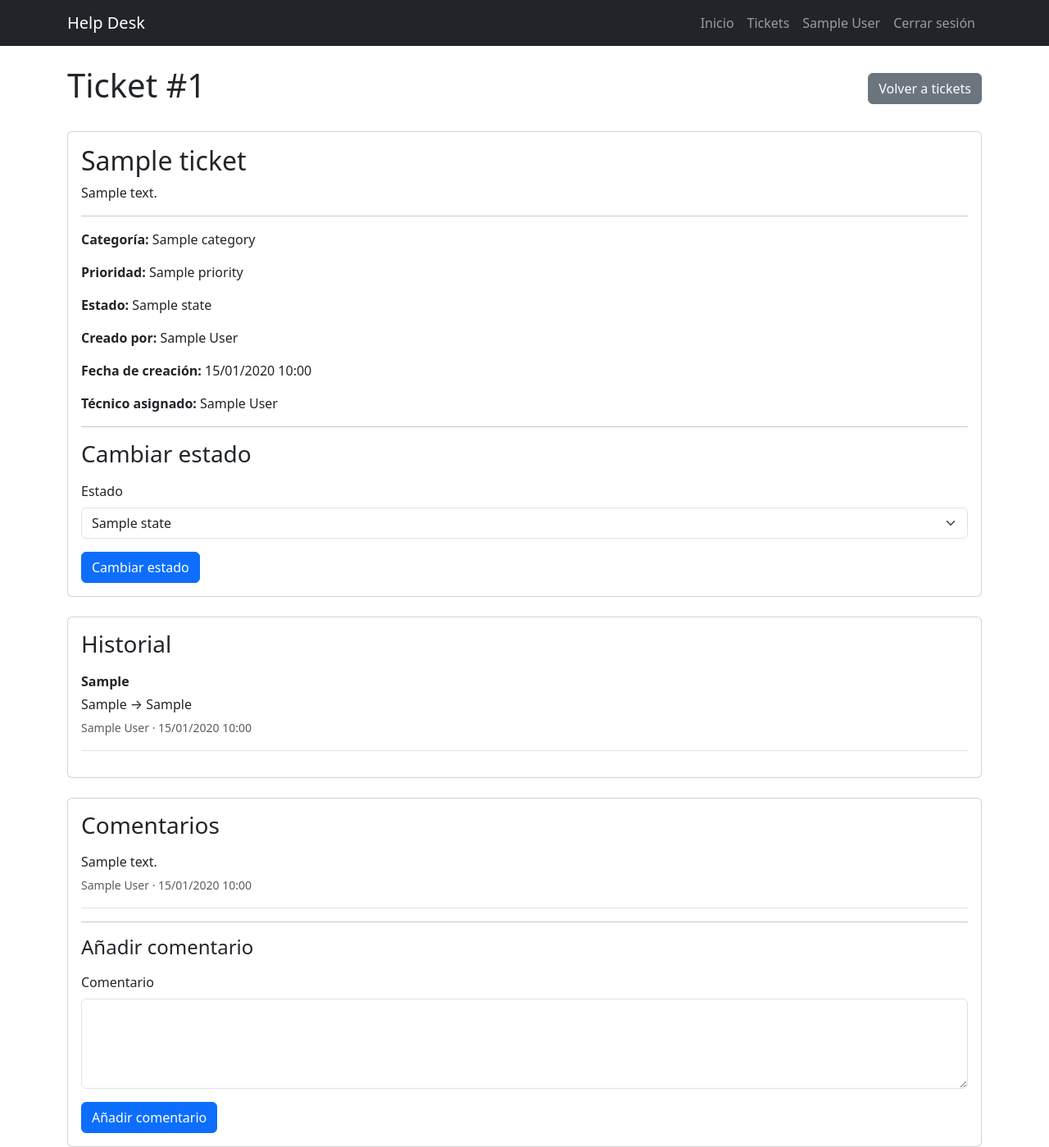
After one commit to muty-gif/Help-Desk-L1, a Flask app: page /tickets/1 in a window 1280 px wide. The commit adds this page. Shown: the whole page at 82% size. Run offline with Flask 3, Linux system fonts and the light colour scheme; the visitor is signed in with stand-in values (Sample User, id 1); tables that the repository leaves empty hold one stand-in row (values such as "Sample post").

Commit message:
The three most important information for tickets are added.

```diff
--- a/app/forms/ticket.py
+++ b/app/forms/ticket.py
@@ -36,3 +36,24 @@ class TicketForm(FlaskForm):
     )
 
     submit = SubmitField("Crear ticket")
+
+class TicketStateForm(FlaskForm):
+    state_id = SelectField(
+        "Estado",
+        coerce=int,
+        validators=[
+            DataRequired()
+        ]
+    )
+
+    submit = SubmitField("Cambiar estado")
+
+class CommentForm(FlaskForm):
+    content = TextAreaField(
+        "Comentario",
+        validators=[
+            DataRequired()
+        ]
+    )
+
+    submit = SubmitField("Añadir comentario")
--- a/app/routes/tickets.py
+++ b/app/routes/tickets.py
@@ -2,8 +2,8 @@ from flask import Blueprint, redirect, render_template, url_for
 
 from app.auth import get_current_user, login_required
 from app.extensions import db
-from app.forms.ticket import TicketForm
-from app.models import Category, Priority, State, Ticket
+from app.forms.ticket import CommentForm, TicketForm, TicketStateForm
+from app.models import Category, Comment, History, Priority, State, Ticket
 
 
 tickets_bp = Blueprint(
@@ -68,3 +68,83 @@ def create():
         "tickets/create.html",
         form=form
     )
+
+@tickets_bp.route("/<int:ticket_id>")
+@login_required
+def detail(ticket_id):
+    ticket = db.get_or_404(Ticket, ticket_id)
+
+    state_form = TicketStateForm()
+
+    state_form.state_id.choices = [
+        (state.id, state.name)
+        for state in State.query.order_by(State.id).all()
+    ]
+
+    comment_form = CommentForm()
+
+    return render_template(
+        "tickets/detail.html",
+        ticket=ticket,
+        state_form=state_form,
+        comment_form=comment_form
+    )
+
+@tickets_bp.route("/<int:ticket_id>/state", methods=["POST"])
+@login_required
+def change_state(ticket_id):
+    ticket = db.get_or_404(Ticket, ticket_id)
+
+    form = TicketStateForm()
+
+    form.state_id.choices = [
+        (state.id, state.name)
+        for state in State.query.order_by(State.id).all()
+    ]
+
+    if form.validate_on_submit():
+        current_user = get_current_user()
+
+        old_state = ticket.state
+        new_state = db.get_or_404(State, form.state_id.data)
+
+        if old_state.id != new_state.id:
+            history = History(
+                action="Cambio de estado",
+                old_value=old_state.name,
+                new_value=new_state.name,
+                ticket_id=ticket.id,
+                user_id=current_user.id
+            )
+
+            ticket.state = new_state
+
+            db.session.add(history)
+            db.session.commit()
+
+    return redirect(
+        url_for("tickets.detail", ticket_id=ticket.id)
+    )
+
+@tickets_bp.route("/<int:ticket_id>/comments", methods=["POST"])
+@login_required
+def add_comment(ticket_id):
+    ticket = db.get_or_404(Ticket, ticket_id)
+
+    form = CommentForm()
+
+    if form.validate_on_submit():
+        current_user = get_current_user()
+
+        comment = Comment(
+            content=form.content.data.strip(),
+            ticket_id=ticket.id,
+            user_id=current_user.id
+        )
+
+        db.session.add(comment)
+        db.session.commit()
+
+    return redirect(
+        url_for("tickets.detail", ticket_id=ticket.id)
+    )
--- /dev/null
+++ b/app/templates/tickets/detail.html
@@ -0,0 +1,221 @@
+{% extends "base.html" %}
+
+{% block title %}
+    Ticket #{{ ticket.id }}
+{% endblock %}
+
+{% block content %}
+
+    <div class="d-flex justify-content-between align-items-center mb-4">
+        <h1>Ticket #{{ ticket.id }}</h1>
+
+        <a
+            href="{{ url_for('tickets.index') }}"
+            class="btn btn-secondary"
+        >
+            Volver a tickets
+        </a>
+    </div>
+
+    <div class="card">
+
+        <div class="card-body">
+
+            <h2 class="card-title">
+                {{ ticket.title }}
+            </h2>
+
+            <p class="card-text">
+                {{ ticket.description }}
+            </p>
+
+            <hr>
+
+            <p>
+                <strong>Categoría:</strong>
+                {{ ticket.category.name }}
+            </p>
+
+            <p>
+                <strong>Prioridad:</strong>
+                {{ ticket.priority.name }}
+            </p>
+
+            <p>
+                <strong>Estado:</strong>
+                {{ ticket.state.name }}
+            </p>
+
+            <p>
+                <strong>Creado por:</strong>
+                {{ ticket.user.name }}
+            </p>
+
+            <p>
+                <strong>Fecha de creación:</strong>
+                {{ ticket.created_at.strftime("%d/%m/%Y %H:%M") }}
+            </p>
+
+            <p>
+                <strong>Técnico asignado:</strong>
+
+                {% if ticket.technician %}
+                    {{ ticket.technician.name }}
+                {% else %}
+                    Sin asignar
+                {% endif %}
+
+            </p>
+
+            <hr>
+
+            <h3 class="mb-3">Cambiar estado</h3>
+
+            <form
+                method="POST"
+                action="{{ url_for('tickets.change_state', ticket_id=ticket.id) }}"
+            >
+
+                {{ state_form.hidden_tag() }}
+
+                <div class="mb-3">
+                    {{ state_form.state_id.label(class="form-label") }}
+
+                    {{ state_form.state_id(class="form-select") }}
+
+                    {% for error in state_form.state_id.errors %}
+                        <div class="text-danger">
+                            {{ error }}
+                        </div>
+                    {% endfor %}
+                </div>
+
+                {{ state_form.submit(class="btn btn-primary") }}
+
+            </form>
+
+        </div>
+
+    </div>
+
+<div class="card mt-4">
+
+    <div class="card-body">
+
+        <h3 class="card-title mb-3">
+            Historial
+        </h3>
+
+        {% if ticket.history %}
+
+            {% for history in ticket.history|sort(attribute="created_at", reverse=true) %}
+
+                <div class="border-bottom pb-3 mb-3">
+
+                    <p class="mb-1">
+                        <strong>{{ history.action }}</strong>
+                    </p>
+
+                    <p class="mb-1">
+                        {{ history.old_value }}
+                        →
+                        {{ history.new_value }}
+                    </p>
+
+                    <small class="text-muted">
+                        {{ history.user.name }}
+                        ·
+                        {{ history.created_at.strftime("%d/%m/%Y %H:%M") }}
+                    </small>
+
+                </div>
+
+            {% endfor %}
+
+        {% else %}
+
+            <p class="text-muted mb-0">
+                No hay cambios registrados.
+            </p>
+
+        {% endif %}
+
+    </div>
+
+</div>
+
+<div class="card mt-4">
+
+    <div class="card-body">
+
+        <h3 class="card-title mb-3">
+            Comentarios
+        </h3>
+
+        {% if ticket.comments %}
+
+            {% for comment in ticket.comments|sort(attribute="created_at") %}
+
+                <div class="border-bottom pb-3 mb-3">
+
+                    <p class="mb-1">
+                        {{ comment.content }}
+                    </p>
+
+                    <small class="text-muted">
+                        {{ comment.user.name }}
+                        ·
+                        {{ comment.created_at.strftime("%d/%m/%Y %H:%M") }}
+                    </small>
+
+                </div>
+
+            {% endfor %}
+
+        {% else %}
+
+            <p class="text-muted">
+                No hay comentarios.
+            </p>
+
+        {% endif %}
+
+        <hr>
+
+        <h4 class="mb-3">
+            Añadir comentario
+        </h4>
+
+        <form
+            method="POST"
+            action="{{ url_for('tickets.add_comment', ticket_id=ticket.id) }}"
+        >
+
+            {{ comment_form.hidden_tag() }}
+
+            <div class="mb-3">
+
+                {{ comment_form.content.label(class="form-label") }}
+
+                {{ comment_form.content(
+                    class="form-control",
+                    rows="4"
+                ) }}
+
+                {% for error in comment_form.content.errors %}
+                    <div class="text-danger">
+                        {{ error }}
+                    </div>
+                {% endfor %}
+
+            </div>
+
+            {{ comment_form.submit(class="btn btn-primary") }}
+
+        </form>
+
+    </div>
+
+</div>
+
+{% endblock %}
--- a/app/templates/tickets/index.html
+++ b/app/templates/tickets/index.html
@@ -26,7 +26,9 @@
                 <div class="list-group-item">
 
                     <h5 class="mb-1">
-                        {{ ticket.title }}
+                        <a href="{{ url_for('tickets.detail', ticket_id=ticket.id) }}">
+                            {{ ticket.title }}
+                        </a>
                     </h5>
 
                     <p class="mb-1">
```
